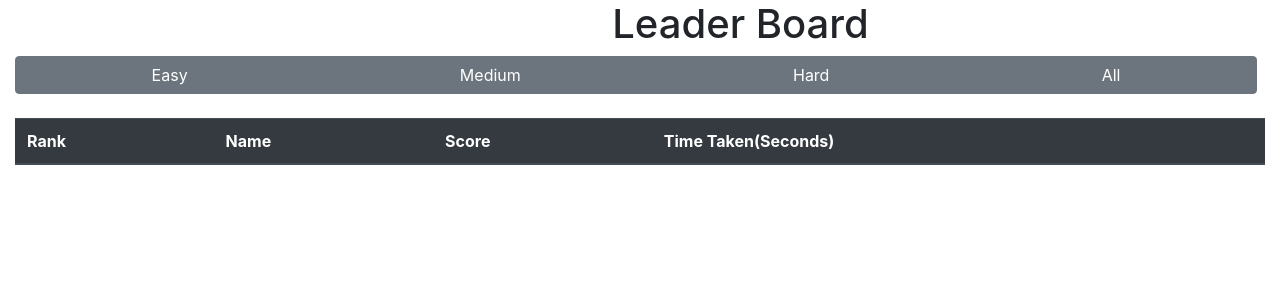
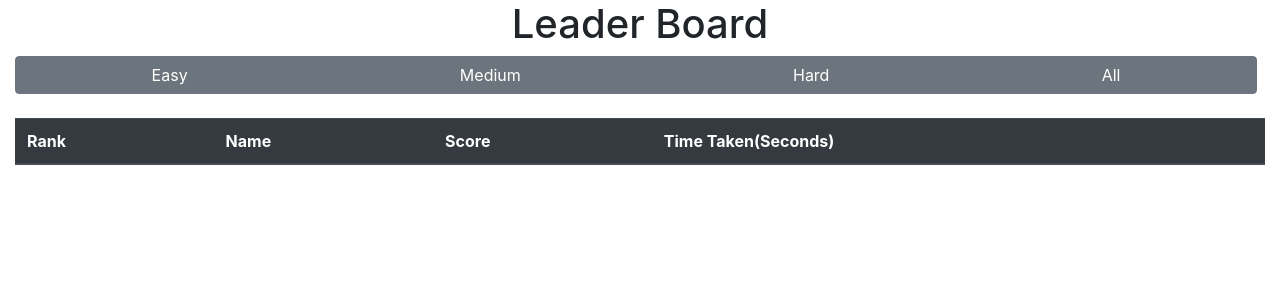
Before and after one commit to abhra04/quiz, a Django app: page /questions/leaderboard/1 in a window 1280 px wide. Shown: the part 56-356 px from the top of the page. Run offline with Django 3.2, Linux system fonts and the light colour scheme; a user stored in the database is signed in; data that the repository does not hold is empty; some libraries are stand-ins or nearby versions.

Commit message:
Update leaderboard.html

```diff
--- a/questions/templates/leaderboard.html
+++ b/questions/templates/leaderboard.html
@@ -7,6 +7,10 @@
 
 	.center {
   width: 1500px;
+}
+	.wrapper {
+
+  text-align: center;
 }
 </style>
 
@@ -28,7 +32,7 @@
     <title>Leader Board</title>
   </head>
   <body>
-    <h1>&nbsp;&nbsp;&nbsp;&nbsp;&nbsp;&nbsp;&nbsp;&nbsp;&nbsp;&nbsp;&nbsp;&nbsp;&nbsp;&nbsp;&nbsp;&nbsp;&nbsp;&nbsp;&nbsp;&nbsp;&nbsp;&nbsp;&nbsp;&nbsp;&nbsp;&nbsp;&nbsp;&nbsp;&nbsp;&nbsp;&nbsp;&nbsp;&nbsp;&nbsp;&nbsp;&nbsp;&nbsp;&nbsp;&nbsp;&nbsp;&nbsp;&nbsp;&nbsp;&nbsp;&nbsp;&nbsp;&nbsp;&nbsp;&nbsp;&nbsp;&nbsp;&nbsp;&nbsp;&nbsp;&nbsp;&nbsp;Leader Board</h1>
+    <h1 class="wrapper">Leader Board</h1>
     <div class="btn-toolbar" role="toolbar" aria-label="Toolbar with button groups">
   <div class="btn-group mr-2 center" role="group" aria-label="First group">
     <button type="button" class="btn btn-secondary" onclick="location.href='/questions/leaderboard/Easy'">Easy</button>
```
